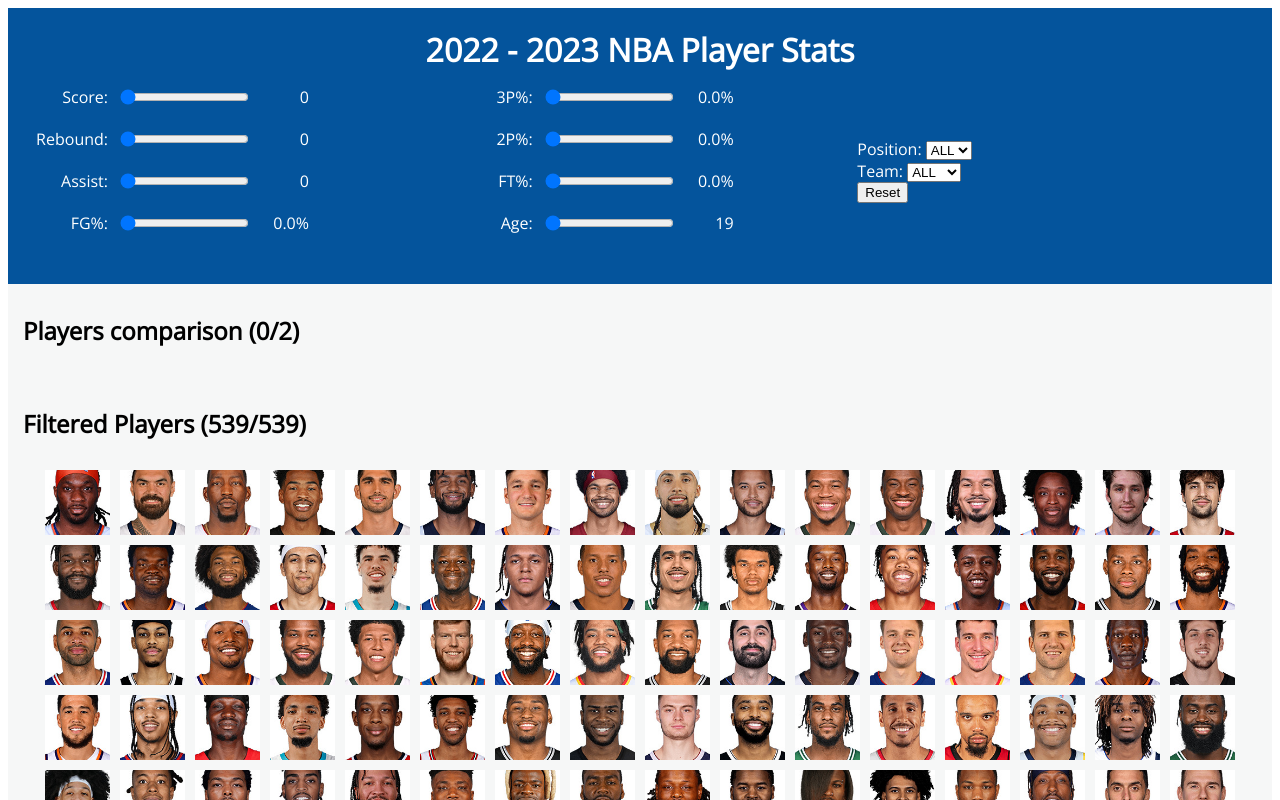
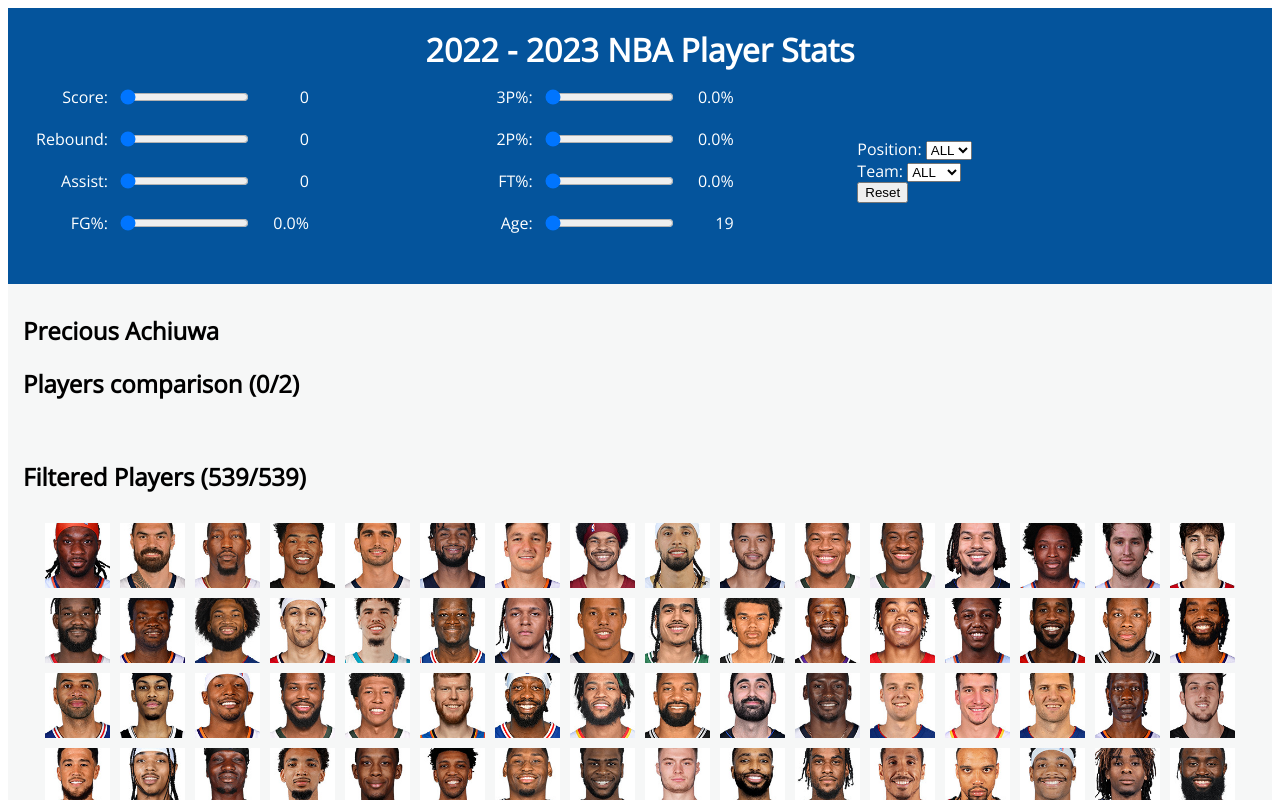
Before and after one commit to David881213/dsc106-p3, a SvelteKit app: page / in a window 1280 px wide. Shown: the top 800 px of the page. Built offline with nearby package versions, Linux system fonts and the light colour scheme.

Commit message:
Update App.svelte

```diff
--- a/src/components/App.svelte
+++ b/src/components/App.svelte
@@ -187,6 +187,9 @@
   </div>
 
   <div class="player-list-title-container">
+    {#if data.length > 0}
+      <h2>{data[0].Player}</h2>
+    {/if}
     <h2>Players comparison ({selectedPlayers.length}/{2})</h2>
   </div>
 
```
